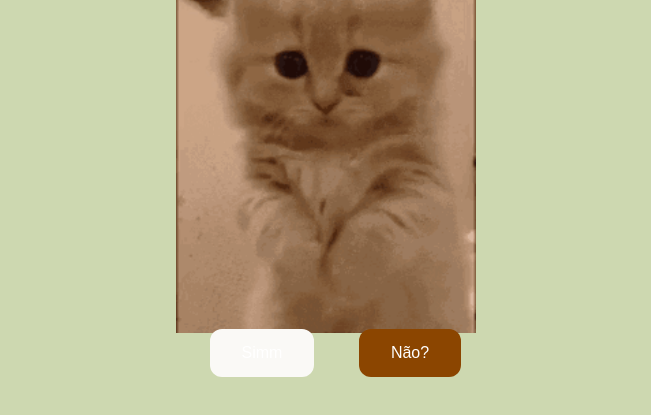
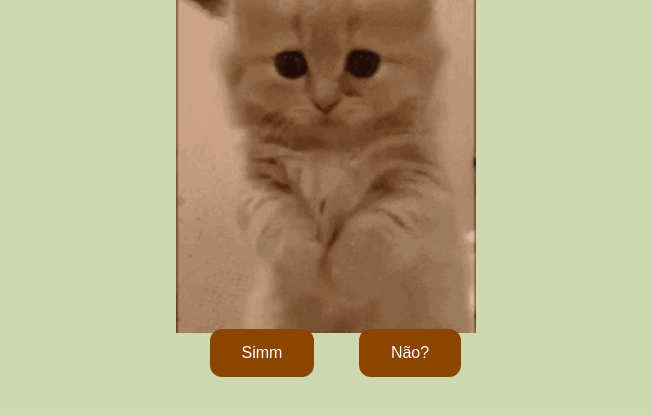
Before and after one commit to ignooy/Pro-hobi, a plain HTML site: page index.html in a window 1280 px wide. In both pictures the pointer is over the button "Simm". Shown: the part 281-696 px from the top of the page, without its empty margins (314-965 px from the left). Drawn offline with Linux system fonts and the light colour scheme.

Commit message:
Change button hover background color

```diff
--- a/style.css
+++ b/style.css
@@ -54,7 +54,7 @@ body {
 }
 
 .btn:hover {
-    background-color: #FAF9F6;
+    background-color: #8B4500;
 }
 
 .gif_container {
```
